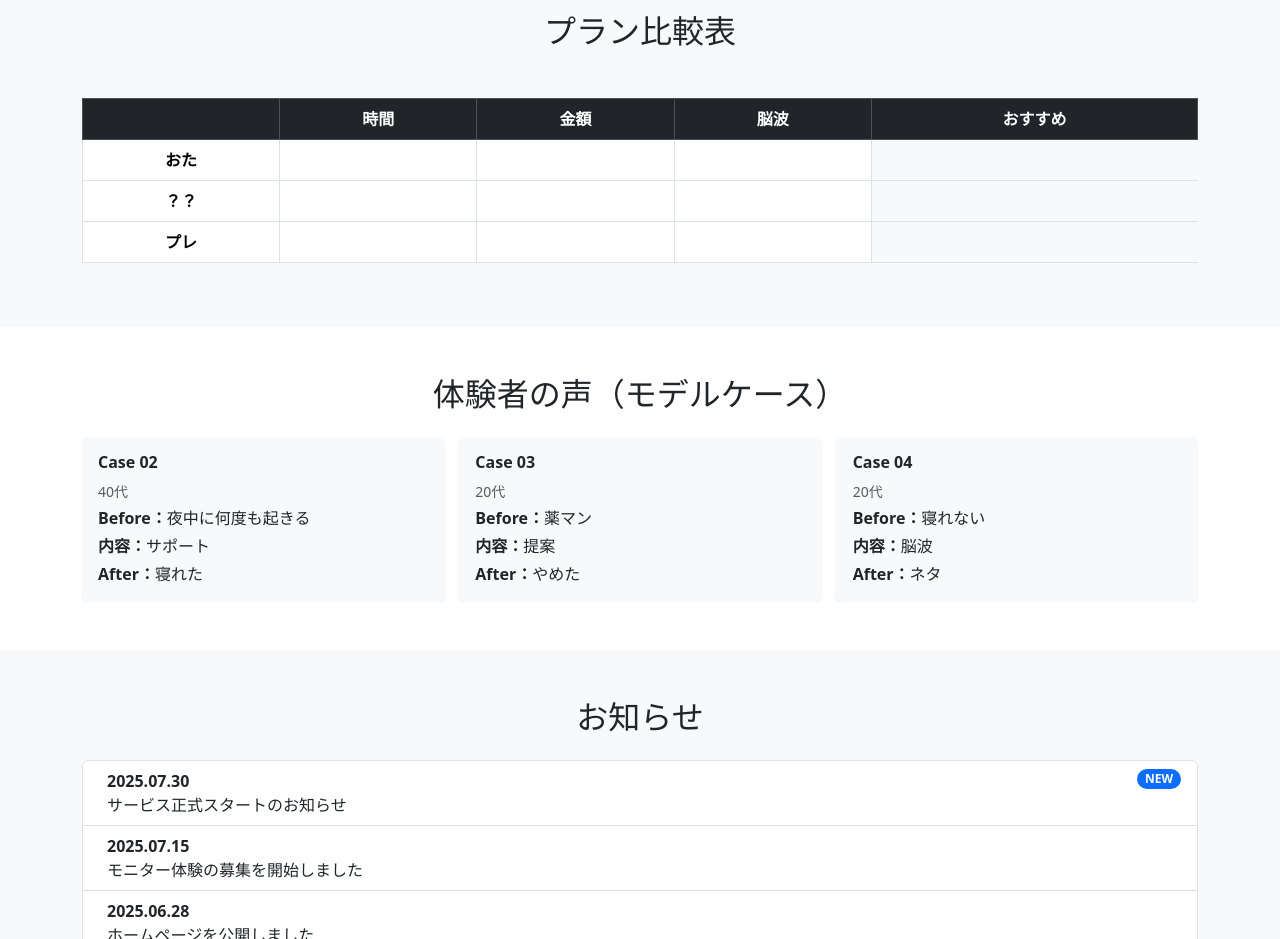
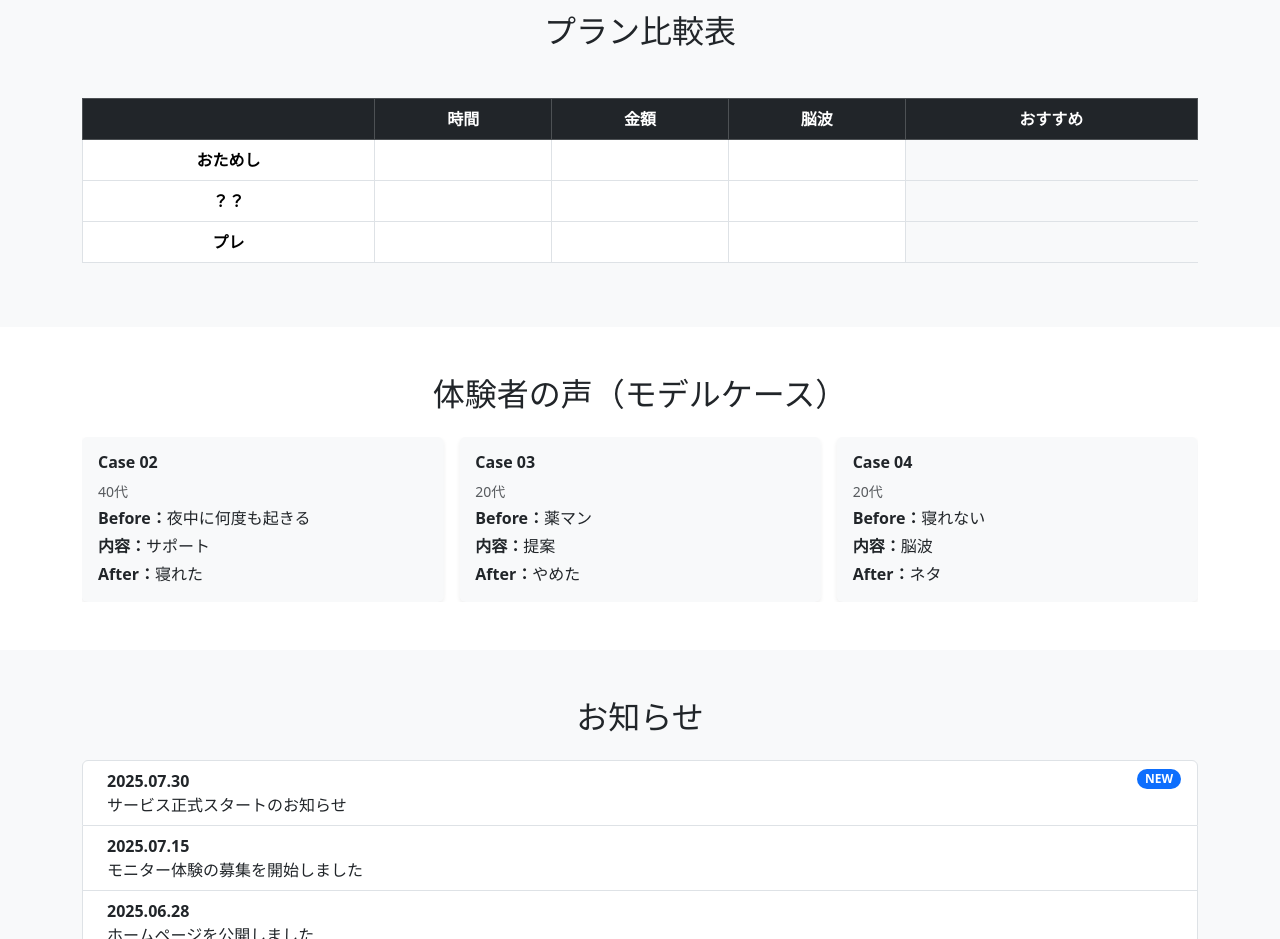
Before and after one commit to sosuke1217/equarizz, a plain HTML site: page index.html in a window 1280 px wide. Shown: the part 1840-2779 px from the top of the page. Drawn offline with nearby package versions, Linux system fonts and the light colour scheme.

Commit message:
Update index.html

```diff
--- a/index.html
+++ b/index.html
@@ -174,7 +174,7 @@
           </thead>
           <tbody>
             <tr>
-              <th>おた</th>
+              <th>おためし</th>
               <td></td>
               <td></td>
               <td></td>
```
